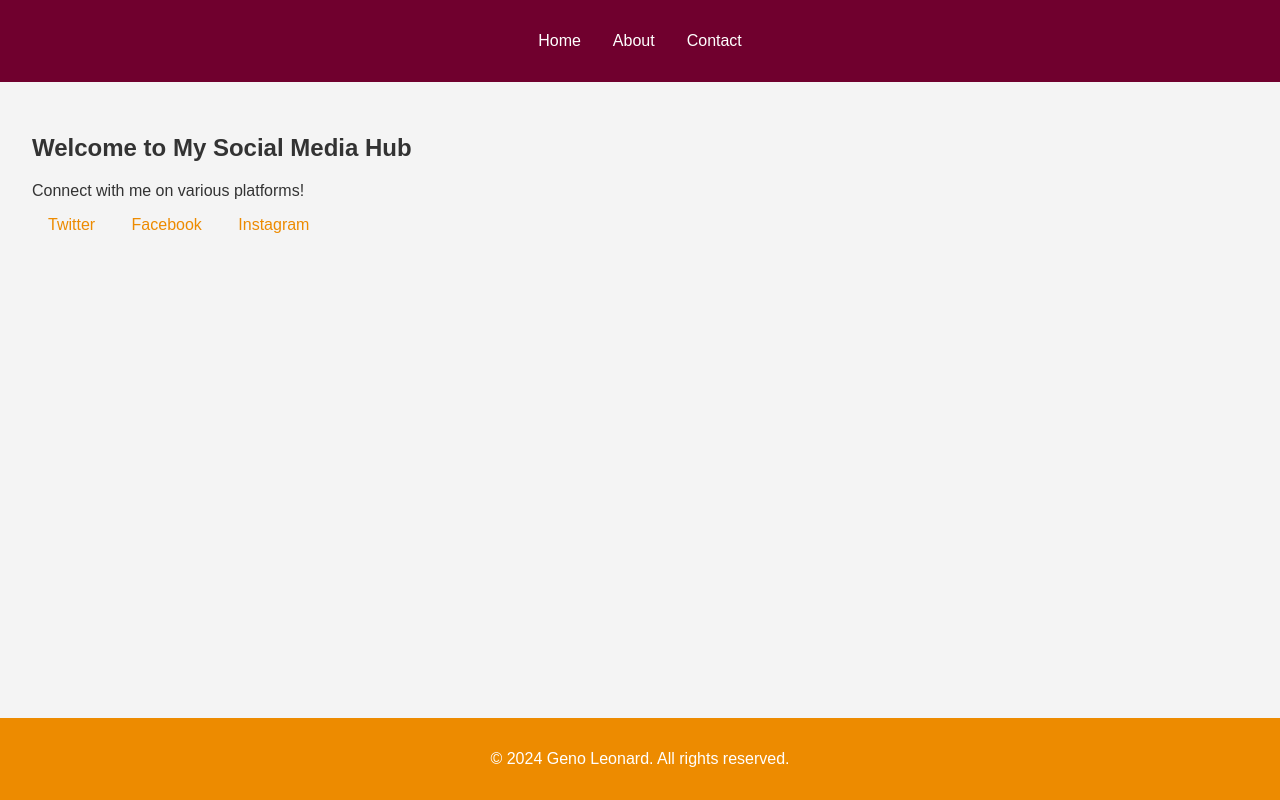
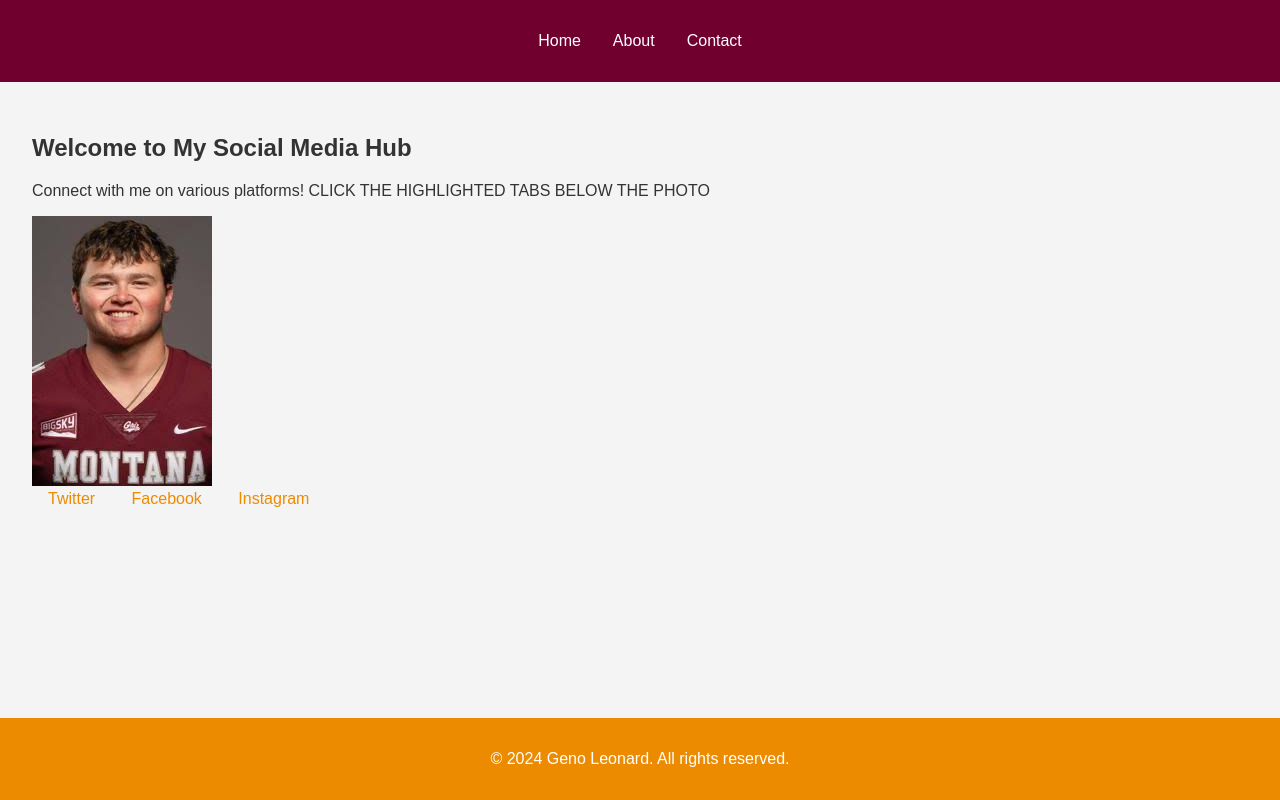
Before and after one commit to GenoLeonard/Project-3, a plain HTML site: page index.html in a window 1280 px wide. Drawn offline with Linux system fonts and the light colour scheme.

Commit message:
recent updates

```diff
--- a/index.html
+++ b/index.html
@@ -19,7 +19,8 @@
     <main>
         <section>
             <h1>Welcome to My Social Media Hub</h1>
-            <p>Connect with me on various platforms!</p>
+            <p>Connect with me on various platforms! CLICK THE HIGHLIGHTED TABS BELOW THE PHOTO</p>
+           <img src="Project-2.png" alt="photo filler">
             <div class="social-media-links">
                 <a href="https://x.com/LeonardGeno" target="_blank">Twitter</a>
                 <a href="https://www.facebook.com/geno.leonard.39" target="_blank">Facebook</a>
```
Also changed, not shown: contact.html (+1 -0 lines), Project-2.png (added), 1 other file.
